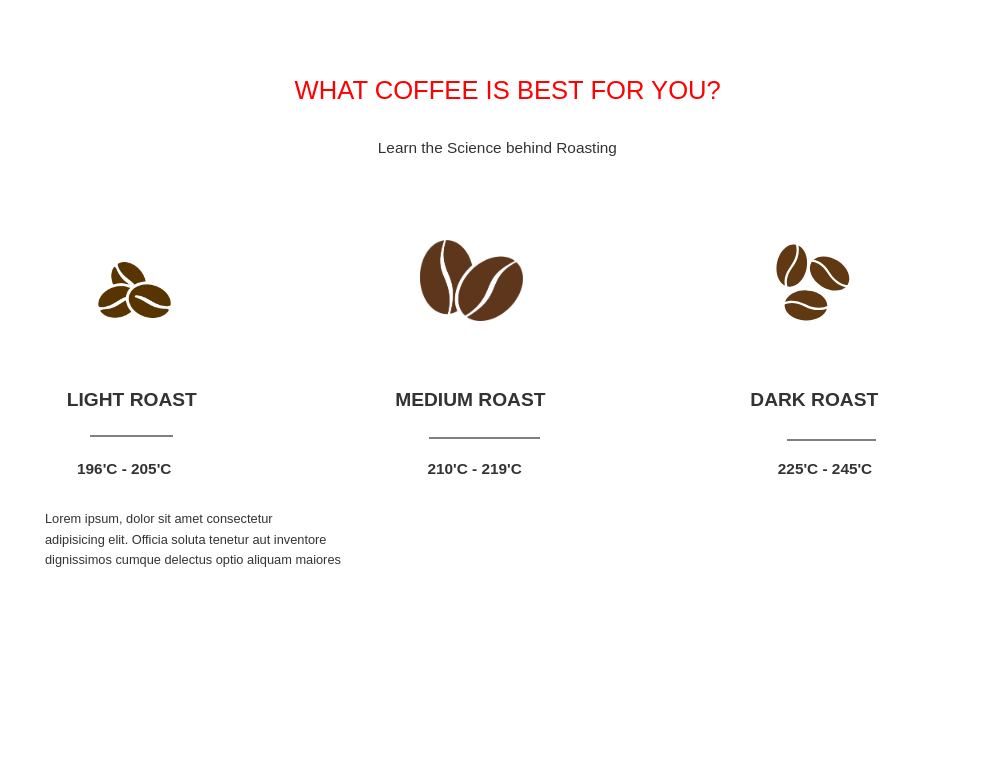
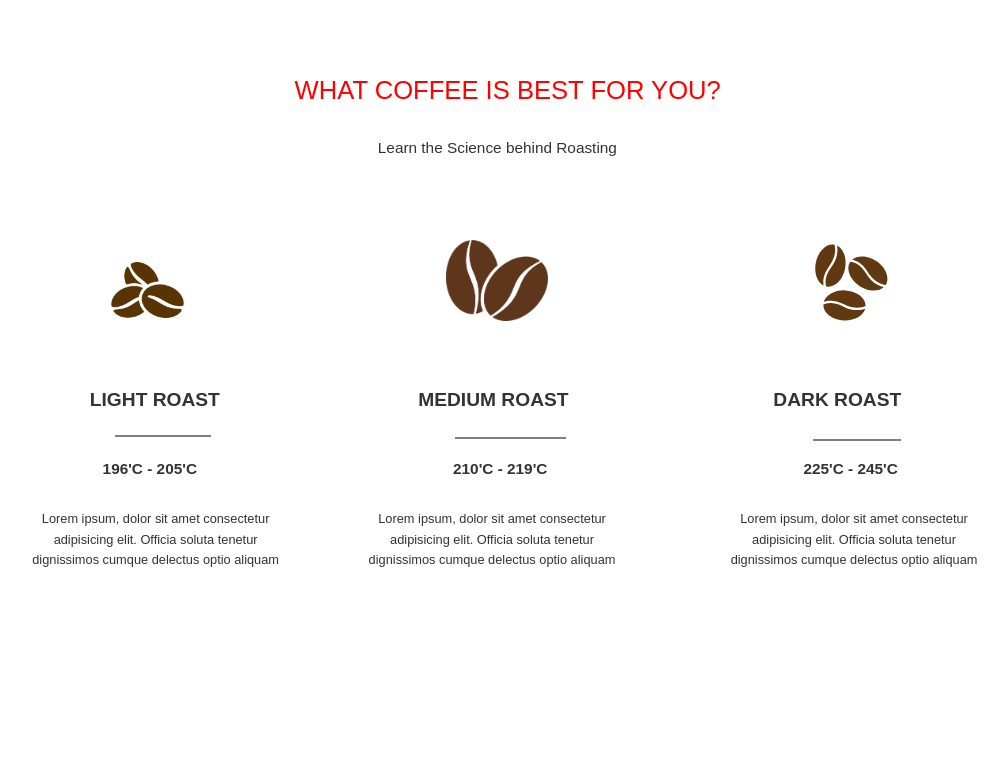
Before and after one commit to alipbekovich/front, a PHP site: page /red_coffee.html in a window 1280 px wide. Shown: the part 660-1435 px from the top of the page, without its empty margins (147-1155 px from the left). Run offline with PHP 8.4, Linux system fonts and the light colour scheme.

Commit message:
red_coffee

```diff
--- a/red_coffee.css
+++ b/red_coffee.css
@@ -191,12 +191,12 @@ h1,h2,h3,h4,h5,h6{
  .cont img{
     padding-top: 5vw;
     width: 8vw;
-    margin-left: 18vw;
+    margin-left: 19vw;
  }
  .roast{
     padding-top: 3vw;
     display: flex;
-    padding-left: 16.7vw;
+    padding-left: 18.5vw;
  }
  .roast p{
     font-size: 1.5vw;
@@ -204,33 +204,34 @@ h1,h2,h3,h4,h5,h6{
     padding-bottom: -1vw;
  }
  .border{
-    margin-left: 18.5vw;
-    margin-right: 75vw;
+    margin-left: 20.5vw;
+    margin-right: 72vw;
     border:1px solid grey;
  }
  .bord{
-    margin-left: 45vw;
-    margin-right: 46.3vw;
+    margin-left: 47vw;
+    margin-right: 44.3vw;
     border:1px solid grey;
 
  }
  .bords{
-    margin-left: 73vw;
-    margin-right: 20.1vw;
+    margin-left: 75vw;
+    margin-right: 18.1vw;
     border:1px solid grey;
  }
  .where{
     font-size: 1.2vw;
-    padding-left: 17.5vw;
+    padding-left: 19.5vw;
     display: flex;
     font-weight: bolder;
 
  }
  .whym{
+    display: flex;
     padding-bottom: 15vw;
  }
  .whym p{
     font-size: 1vw;
-    padding-left: 15vw;
-    text-decoration: none;
+
+    text-align:center;
  }
--- a/red_coffee.html
+++ b/red_coffee.html
@@ -38,7 +38,7 @@
         <div class="query"><p>Learn the Science behind Roasting</p></div>
         <div class="cont">
             <div><img src="coffee-icon-png-13667.png" alt="">
-                 <img src="coffee-bean-icon.png" alt="">
+                 <img  src="coffee-bean-icon.png" alt="">
                  <img src="Coffee Bean Icon.svg" alt="">
             </div>
             <div class="roast"><p>LIGHT ROAST</p>
@@ -55,7 +55,10 @@
              <p style="padding-left:20vw;">210'C - 219'C</p>
              <p style="padding-left:20vw;">225'C - 245'C</p>
             </div>
-            <div class="whym"><p>Lorem ipsum, dolor sit amet consectetur <br> adipisicing elit. Officia soluta tenetur aut inventore <br> dignissimos cumque delectus optio aliquam maiores </p></div>
+            <div class="whym"><p  style="margin-left: 14vw;">Lorem ipsum, dolor sit amet consectetur <br> adipisicing elit. Officia soluta tenetur <br> dignissimos cumque delectus optio aliquam  </p>
+              <p style="margin-left: 7vw;">Lorem ipsum, dolor sit amet consectetur <br> adipisicing elit. Officia soluta tenetur <br> dignissimos cumque delectus optio aliquam </p>
+              <p style="margin-left: 9vw;">Lorem ipsum, dolor sit amet consectetur <br> adipisicing elit. Officia soluta tenetur <br> dignissimos cumque delectus optio aliquam </p>
+            </div>
         </div>
     </section>
 </body>
```
